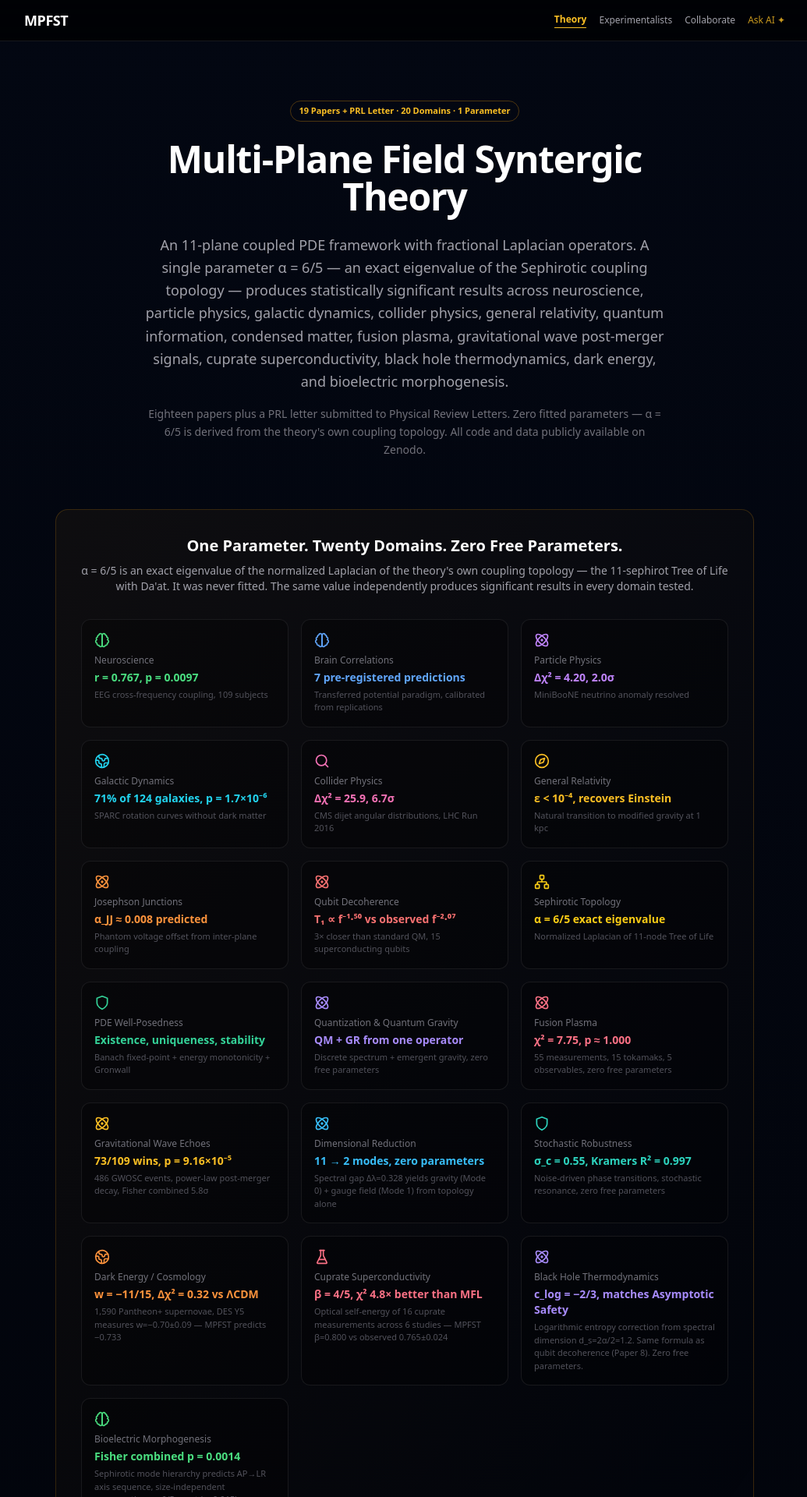
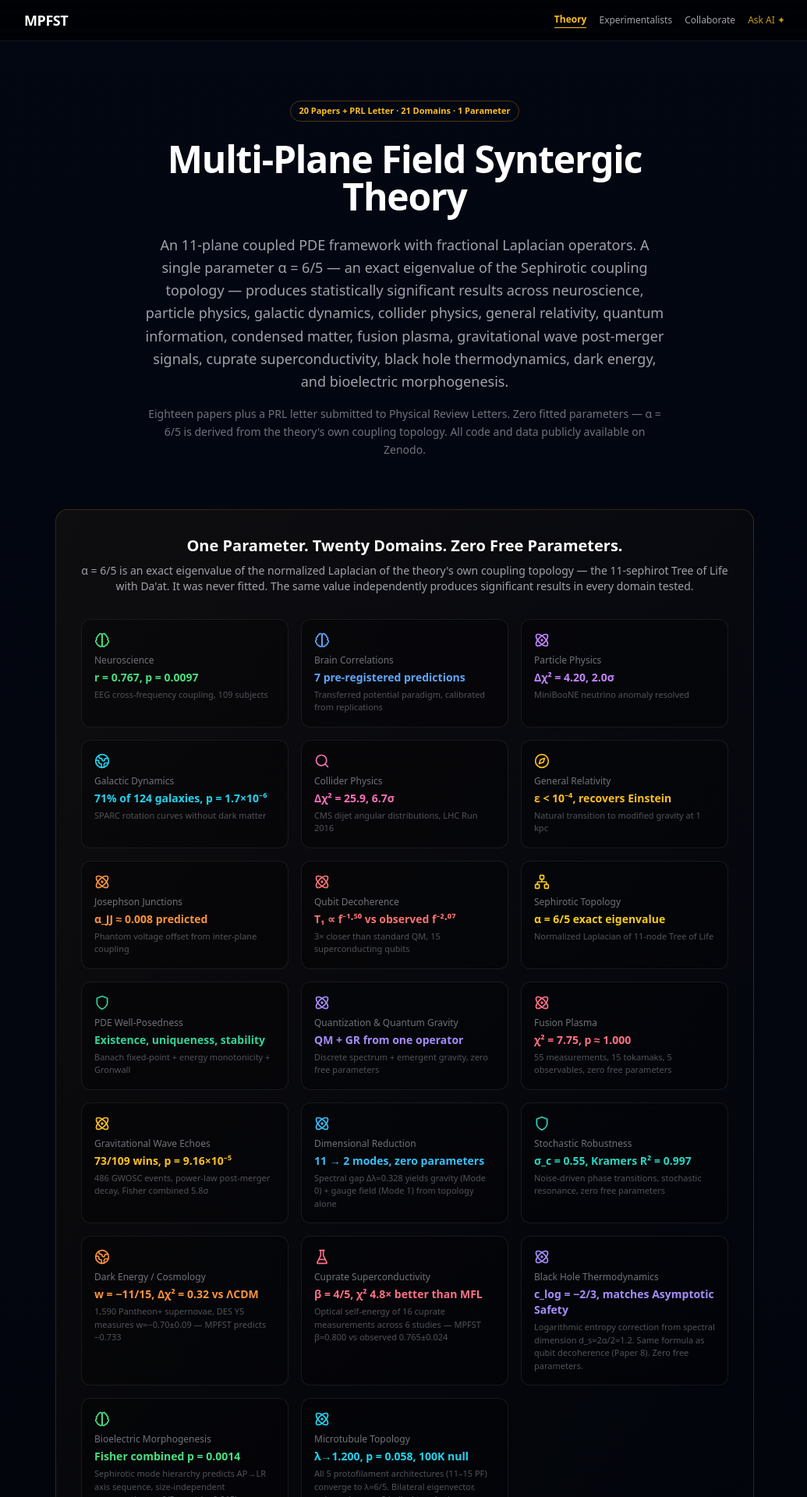
Before and after one commit to carli0128/mpfst.com, a Next.js app: page / in a window 1280 px wide. Shown: the top 1920 px of the page at 78% size, without its empty margins (121-1156 px from the left). Built offline with nearby package versions, Linux system fonts and the light colour scheme.

Commit message:
Add Paper 20: Microtubule Topology, domain #21

```diff
--- a/components/MPFSTWebsite.tsx
+++ b/components/MPFSTWebsite.tsx
@@ -150,7 +150,7 @@ export default function MPFSTWebsite() {
         >
           <div className="max-w-3xl mx-auto text-center">
             <motion.div variants={fadeUp} className="mb-6">
-              <Badge color="border-amber-500/30 text-amber-400">19 Papers + PRL Letter · 20 Domains · 1 Parameter</Badge>
+              <Badge color="border-amber-500/30 text-amber-400">20 Papers + PRL Letter · 21 Domains · 1 Parameter</Badge>
             </motion.div>
             <motion.h1 variants={fadeUp} className="text-4xl sm:text-5xl font-bold text-white tracking-tight leading-tight mb-6">
               Multi-Plane Field Syntergic Theory
@@ -199,6 +199,7 @@ export default function MPFSTWebsite() {
                   { icon: <FlaskConical className="w-5 h-5" />, domain: "Cuprate Superconductivity", result: "β = 4/5, χ² 4.8× better than MFL", detail: "Optical self-energy of 16 cuprate measurements across 6 studies — MPFST β=0.800 vs observed 0.765±0.024", color: "text-rose-400" },
                   { icon: <Atom className="w-5 h-5" />, domain: "Black Hole Thermodynamics", result: "c_log = −2/3, matches Asymptotic Safety", detail: "Logarithmic entropy correction from spectral dimension d_s=2α/2=1.2. Same formula as qubit decoherence (Paper 8). Zero free parameters.", color: "text-violet-400" },
                   { icon: <Brain className="w-5 h-5" />, domain: "Bioelectric Morphogenesis", result: "Fisher combined p = 0.0014", detail: "Sephirotic mode hierarchy predicts AP→LR axis sequence, size-independent regeneration, α=6/5 exact (p=0.015)", color: "text-green-400" },
+                  { icon: <Atom className="w-5 h-5" />, domain: "Microtubule Topology", result: "λ→1.200, p = 0.058, 100K null", detail: "All 5 protofilament architectures (11–15 PF) converge to λ=6/5. Bilateral eigenvector, universal across 8 helical topologies. 100,000-graph GPU null test.", color: "text-cyan-400" },
 
                 ].map((item, i) => (
                   <div key={i} className="bg-black/30 border border-zinc-800/60 rounded-xl p-4">
@@ -672,6 +673,16 @@ export default function MPFSTWebsite() {
                 ]}
               />
 
+              <PaperCard
+                badge="Preprint"
+                badgeColor="border-blue-500/30 text-blue-400"
+                title="Paper 20: Microtubule Lattice Topology and the Sephirotic Eigenvalue: λ = 6/5 Convergence Across Protofilament Architectures"
+                description="The normalized Laplacian spectrum of biologically accurate microtubule lattice graphs (weighted edges, seam discontinuity, 3D helical geometry) converges to λ = 6/5 for all five protofilament architectures (11–15 PF) tested up to 9,150 nodes. The associated eigenvector is perfectly bilateral (palindromic) with alternating protofilament excitation. The result is universal across 8 helical topologies including seam variants. A 100,000-graph GPU null test gives p = 0.058. Zero free parameters — the same topological constant from Papers 9 and 19 appears in cellular infrastructure. Domain #21."
+                links={[
+                  { label: "Zenodo Preprint", url: "https://doi.org/10.5281/zenodo.18951472" },
+                ]}
+              />
+
               {/* PRL Letter */}
               <PaperCard
                 badge="Submitted"
```
